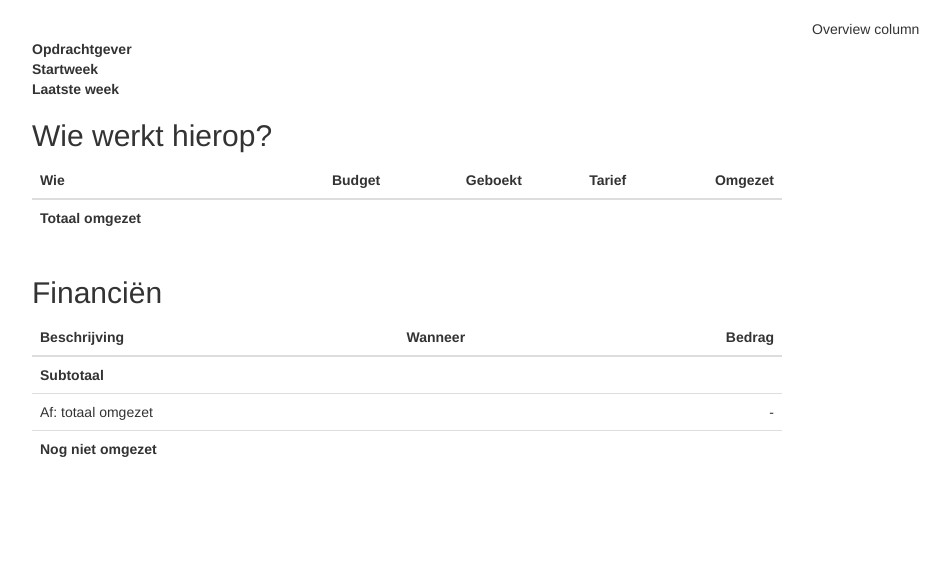
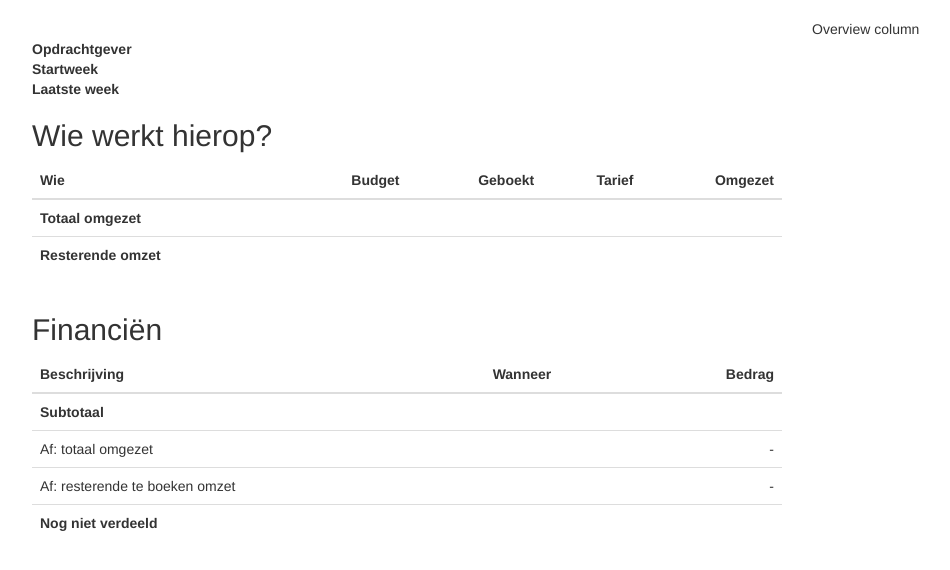
Before and after one commit to nens/trs, a Django app: template trs/templates/trs/project.html in a window 1280 px wide. Shown: the part 53-623 px from the top of the page, without its empty margins (38-988 px from the left). Run offline with Django 3.2, Linux system fonts and the light colour scheme; the template is opened without the code that fills it, so the values that code supplies are empty; some libraries are stand-ins or nearby versions.

Commit message:
More financial details on a project page

```diff
--- a/trs/models.py
+++ b/trs/models.py
@@ -126,7 +126,7 @@ class Project(models.Model):
 
     def assigned_persons(self):
         return Person.objects.filter(
-            work_assignments__assigned_on=self)
+            work_assignments__assigned_on=self).distinct()
 
     def budget(self):
         return self.budget_assignments.all().aggregate(
--- a/trs/templates/trs/booking.html
+++ b/trs/templates/trs/booking.html
@@ -28,7 +28,9 @@
             <td>{{ line.project.as_widget }}</td>
             <td>{{ line.project.description }}</td>
             <td>{{ line.available|hours }}</td>
-            <td>{{ line.already_booked|hours }}</td>
+            <td {% if line.overbooked %}class="text-danger"{% endif %}>
+              {{ line.already_booked|hours }}
+            </td>
             <td>{{ line.hours0|hours }}</td>
             <td>{{ line.hours1|hours }}</td>
             <td>
--- a/trs/templates/trs/project.html
+++ b/trs/templates/trs/project.html
@@ -59,6 +59,13 @@
           <td class="text-right"></td>
           <th class="text-right">{{ view.total_turnover|money }}</th>
         </tr>
+        <tr>
+          <th>Resterende omzet</th>
+          <td class="text-right"></td>
+          <td class="text-right"></td>
+          <td class="text-right"></td>
+          <th class="text-right">{{ view.total_turnover_left|money }}</th>
+        </tr>
       </tfoot>
     </table>
   </div>
@@ -93,10 +100,15 @@
           <td></td>
           <td class="text-right">-{{ view.total_turnover|money }}</td>
         </tr>
+        <tr>
+          <td>Af: resterende te boeken omzet</td>
+          <td></td>
+          <td class="text-right">-{{ view.total_turnover_left|money }}</td>
+        </tr>
       </tbody>
       <tfoot>
         <tr>
-          <th>Nog niet omgezet</th>
+          <th>Nog niet verdeeld</th>
           <th></th>
           <th class="text-right">{{ view.amount_left|money }}</th>
         </tr>
```
Also changed, not shown: trs/views.py (+12 -1 lines).
